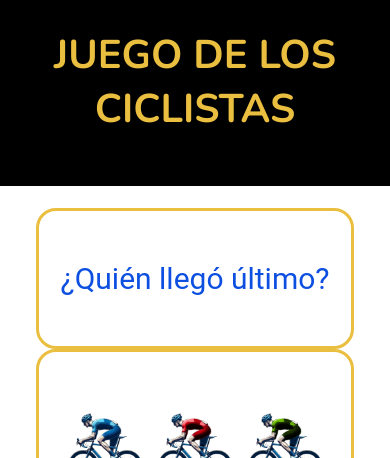
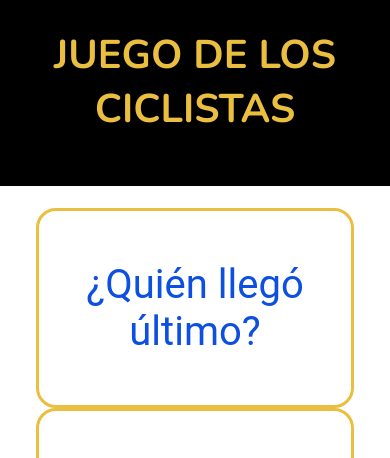
Before and after one commit to AxelCotonGutierrez/primero-segundo-ultimo-ciclistas, a plain HTML site: page index.html in a window 390 px wide. Shown: the part 347-805 px from the top of the page. Drawn offline with nearby package versions, Linux system fonts and the light colour scheme.

Commit message:
ciclistascambios readme

```diff
--- a/styles.css
+++ b/styles.css
@@ -60,7 +60,7 @@ h1 {
   }
   .pregunta {
     font-family: "Roboto", "Helvetica Neue", Helvetica, Arial, sans-serif;
-    font-size: 35px;
+    font-size: 40px;
     justify-content: center;
     align-items: center;
     padding-right: 0.5em;
@@ -131,9 +131,7 @@ h1 {
       padding: 5x 5px;
         }
 
-  .pregunta {
-      font-size: 30px;
-  }
+
 
     #imagenes-ciclistas img {
       width: 80px;
```
Also changed, not shown: 1 other file.
